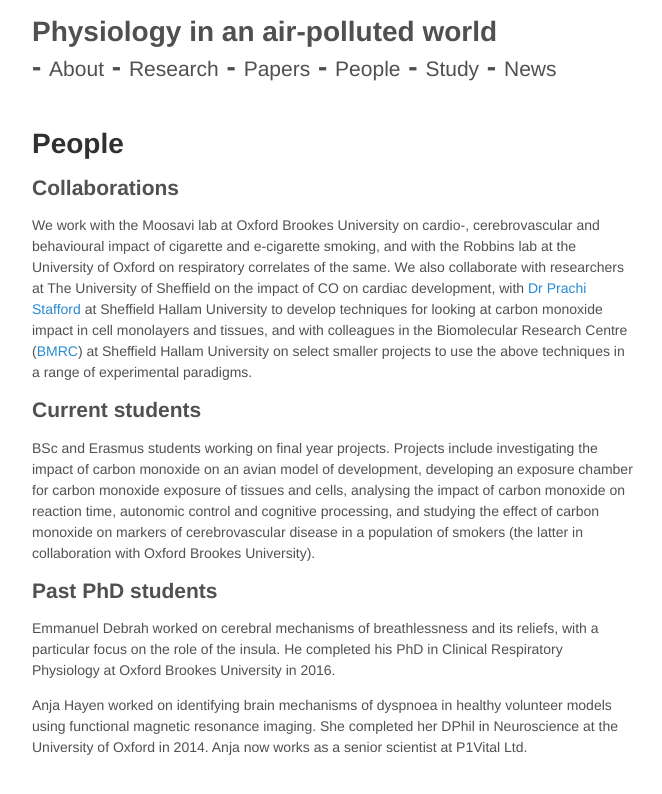
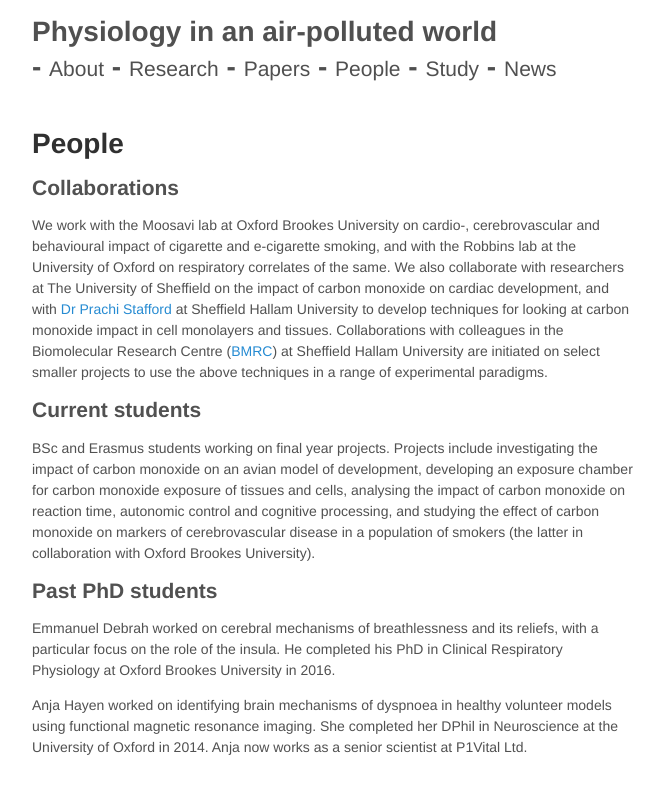
Before and after one commit to mariherigstad/mariherigstad.github.io, a Jekyll site: the page built from people.md, in a window 1280 px wide. Shown: the top 794 px of the page, without its empty margins (307-969 px from the left). Built offline with Jekyll 4.4.1, drawn with Linux system fonts in a browser that asks for light colours.

Commit message:
Update people.md

```diff
--- a/people.md
+++ b/people.md
@@ -4,7 +4,7 @@
 ---
 
 ## Collaborations
-We work with the Moosavi lab at Oxford Brookes University on cardio-, cerebrovascular and behavioural impact of cigarette and e-cigarette smoking, and with the Robbins lab at the University of Oxford on respiratory correlates of the same. We also collaborate with researchers at The University of Sheffield on the impact of CO on cardiac development, with <a href="https://www.shu.ac.uk/about-us/our-people/staff-profiles/prachi-stafford">Dr Prachi Stafford</a> at Sheffield Hallam University to develop techniques for looking at carbon monoxide impact in cell monolayers and tissues, and with colleagues in the Biomolecular Research Centre (<a href="https://www.shu.ac.uk/research/specialisms/biomolecular-sciences-research-centre">BMRC</a>) at Sheffield Hallam University on select smaller projects to use the above techniques in a range of experimental paradigms.
+We work with the Moosavi lab at Oxford Brookes University on cardio-, cerebrovascular and behavioural impact of cigarette and e-cigarette smoking, and with the Robbins lab at the University of Oxford on respiratory correlates of the same. We also collaborate with researchers at The University of Sheffield on the impact of carbon monoxide on cardiac development, and with <a href="https://www.shu.ac.uk/about-us/our-people/staff-profiles/prachi-stafford">Dr Prachi Stafford</a> at Sheffield Hallam University to develop techniques for looking at carbon monoxide impact in cell monolayers and tissues. Collaborations with colleagues in the Biomolecular Research Centre (<a href="https://www.shu.ac.uk/research/specialisms/biomolecular-sciences-research-centre">BMRC</a>) at Sheffield Hallam University are initiated on select smaller projects to use the above techniques in a range of experimental paradigms.
 
 ## Current students
 BSc and Erasmus students working on final year projects. Projects include investigating the impact of carbon monoxide on an avian model of development, developing an exposure chamber for carbon monoxide exposure of tissues and cells, analysing the impact of carbon monoxide on reaction time, autonomic control and cognitive processing, and studying the effect of carbon monoxide on markers of cerebrovascular disease in a population of smokers (the latter in collaboration with Oxford Brookes University).
```
